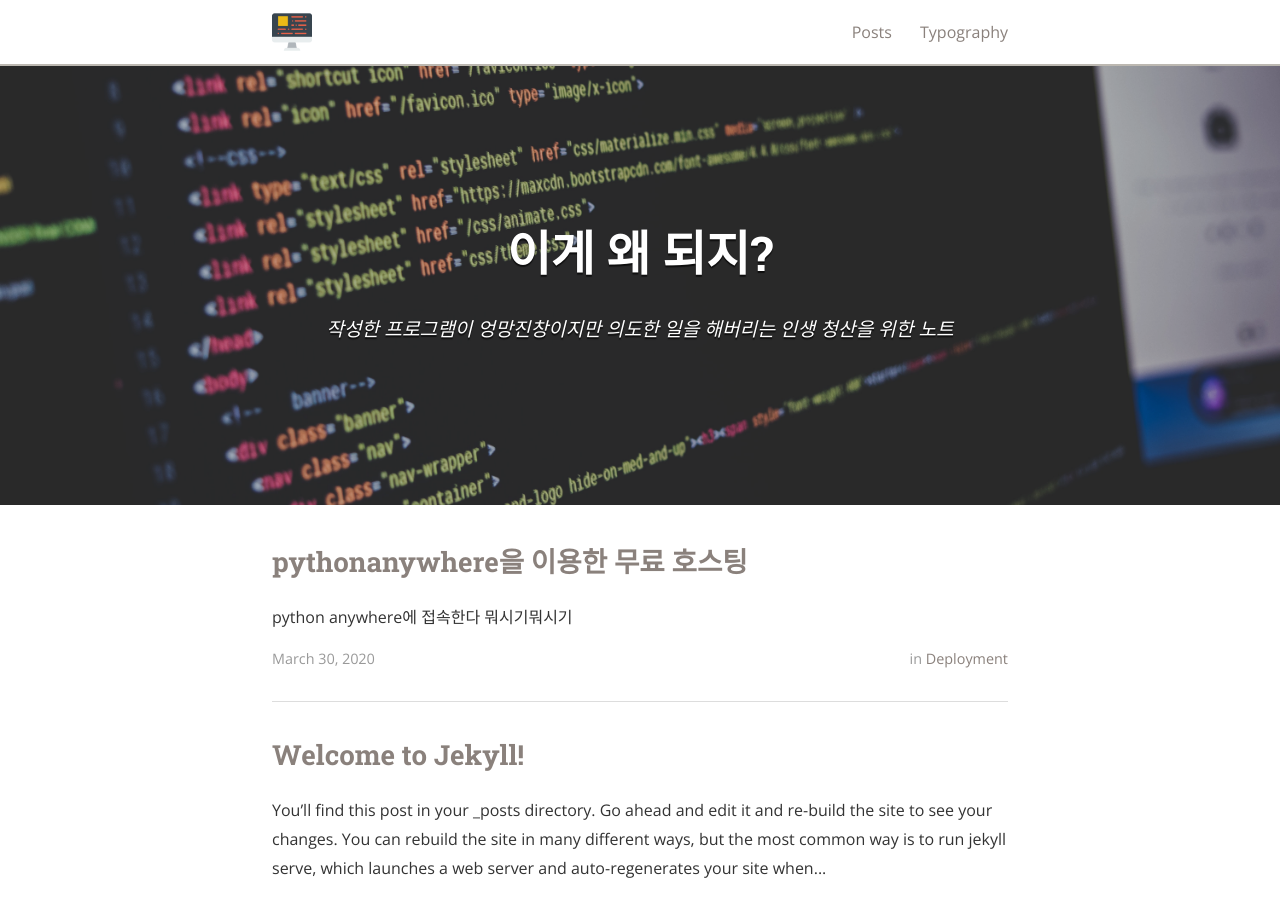
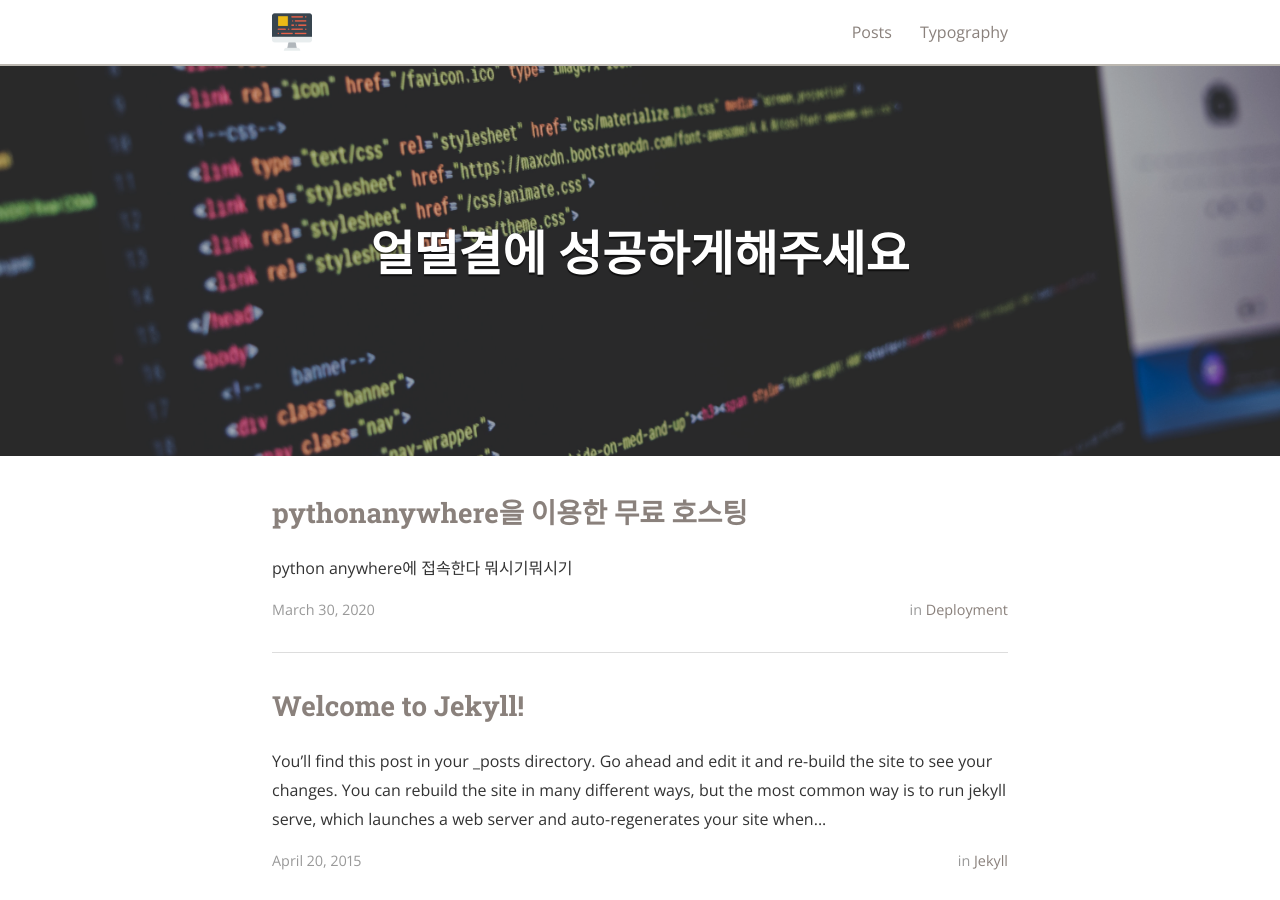
Before and after one commit to ebookleader/ebookleader.github.io, a Jekyll site: the page built from index.html, in a window 1280 px wide and 900 px high. Built offline with Jekyll 4.4.1, drawn with Linux system fonts in a browser that asks for light colours; nearby versions of some CDN libraries; the list of posts is cut into pages by our own code; some of the changed text lies outside the part shown.

Commit message:
title changed

```diff
--- a/_config.yml
+++ b/_config.yml
@@ -9,8 +9,8 @@ exclude:
   - "/vendor/"
 
 # Site settings
-title: 이게 왜 되지?
-subtitle: "작성한 프로그램이 엉망진창이지만 의도한 일을 해버리는 인생 청산을 위한 노트"
+title: 얼떨결에 성공하게해주세요
+subtitle: ""
 email: hemslje@gmail.com
 name: Jeongeun Lee
 description: >
```
